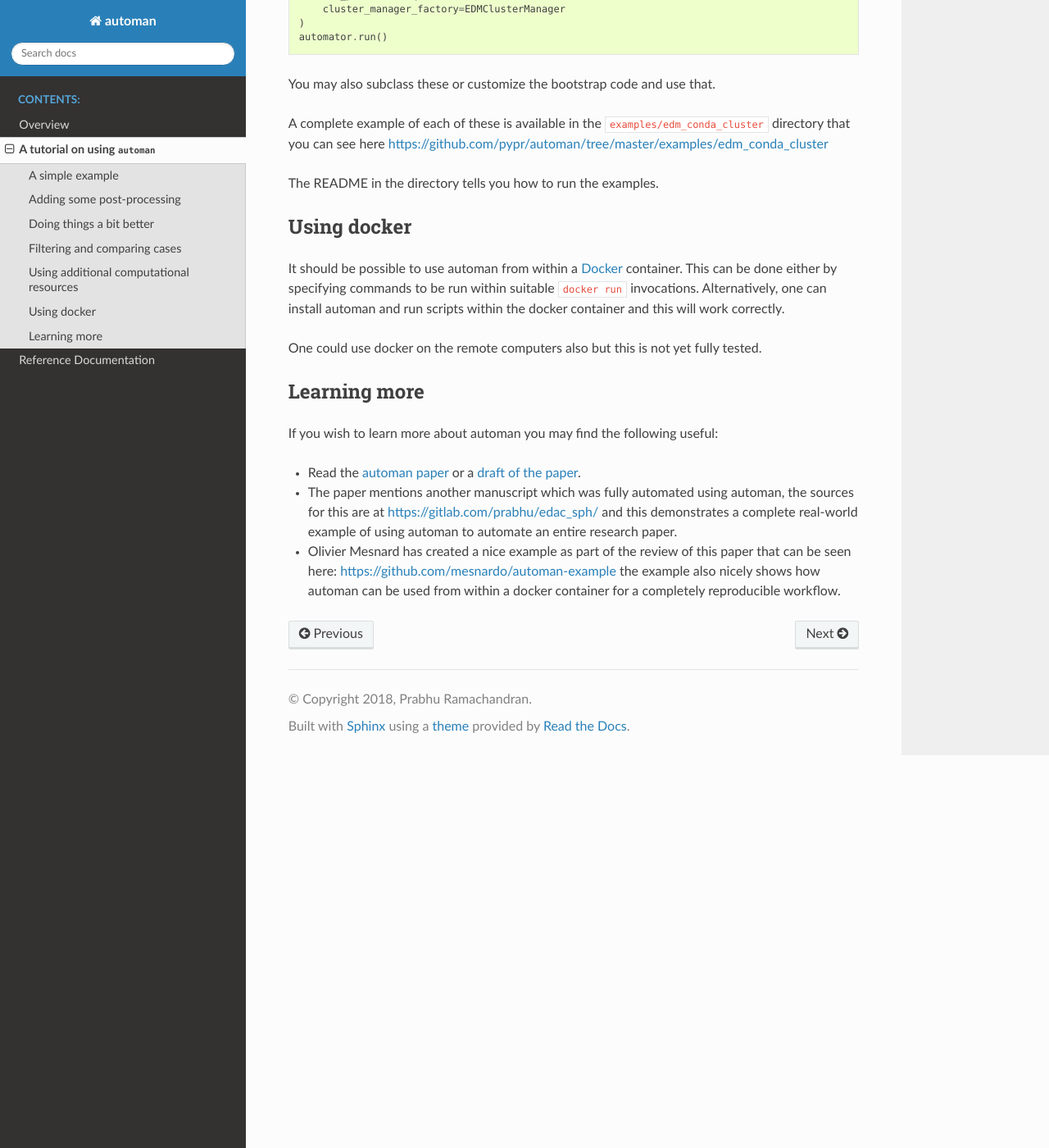
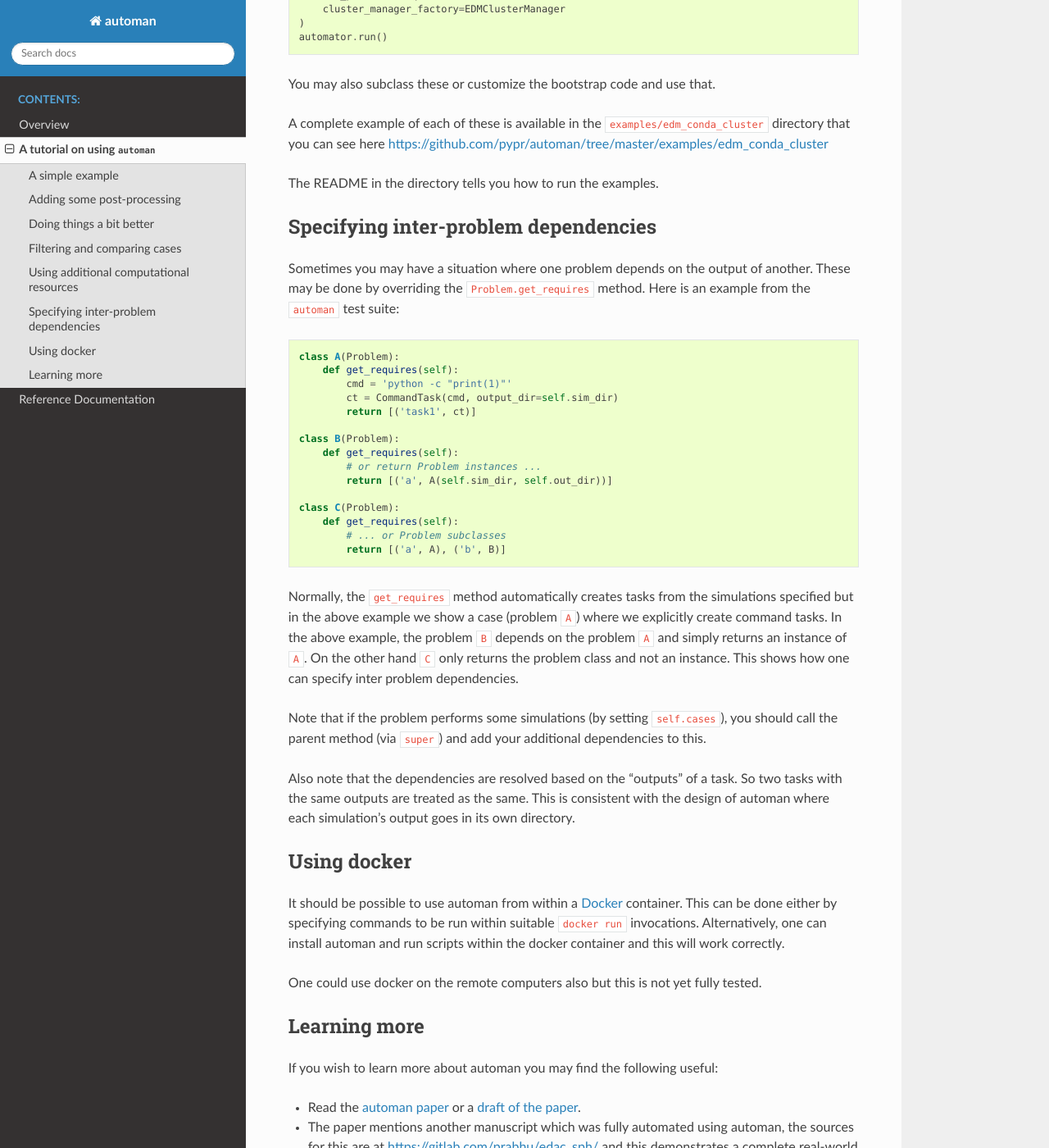
Before and after one commit to pypr/automan, a Sphinx documentation site: the page built from docs/source/tutorial.rst, in a window 1280 px wide and 1400 px high, scrolled down 13327 px. Shown: the whole window at 82% size. Built offline with Sphinx 7.4.7 and the Read the Docs theme 2.0.0, drawn with Linux system fonts in a browser that asks for light colours.

Commit message:
Add documentation for inter-problem dependencies.

```diff
--- a/docs/source/tutorial.rst
+++ b/docs/source/tutorial.rst
@@ -652,6 +652,45 @@ https://github.com/pypr/automan/tree/master/examples/edm_conda_cluster
 
 The README in the directory tells you how to run the examples.
 
+Specifying inter-problem dependencies
+--------------------------------------
+
+Sometimes you may have a situation where one problem depends on the output of
+another. These may be done by overriding the ``Problem.get_requires`` method.
+Here is an example from the ``automan`` test suite::
+
+  class A(Problem):
+      def get_requires(self):
+          cmd = 'python -c "print(1)"'
+          ct = CommandTask(cmd, output_dir=self.sim_dir)
+          return [('task1', ct)]
+
+  class B(Problem):
+      def get_requires(self):
+          # or return Problem instances ...
+          return [('a', A(self.sim_dir, self.out_dir))]
+
+  class C(Problem):
+      def get_requires(self):
+          # ... or Problem subclasses
+          return [('a', A), ('b', B)]
+
+Normally, the ``get_requires`` method automatically creates tasks from the
+simulations specified but in the above example we show a case (problem ``A``)
+where we explicitly create command tasks. In the above example, the problem
+``B`` depends on the problem ``A`` and simply returns an instance of ``A``. On
+the other hand ``C`` only returns the problem class and not an instance. This
+shows how one can specify inter problem dependencies.
+
+Note that if the problem performs some simulations (by setting
+``self.cases``), you should call the parent method (via ``super``) and add
+your additional dependencies to this.
+
+Also note that the dependencies are resolved based on the "outputs" of a task.
+So two tasks with the same outputs are treated as the same. This is consistent
+with the design of automan where each simulation's output goes in its own
+directory.
+
 
 Using docker
 ------------
```
